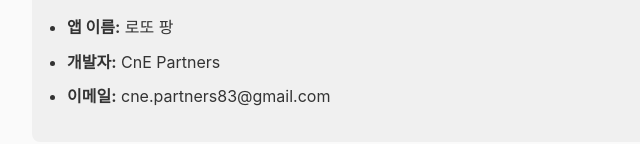
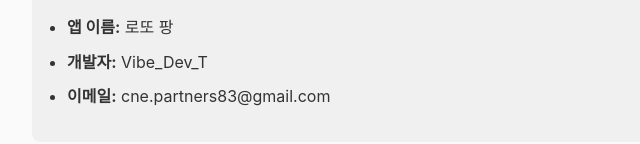
Before and after one commit to TyroYun/lottopang-privacy, a plain HTML site: page index.html in a window 1280 px wide. Shown: the part 1262-1406 px from the top of the page, 208-848 px from the left. Drawn offline with Linux system fonts and the light colour scheme.

Commit message:
Update developer name to Vibe_Dev_T

```diff
--- a/index.html
+++ b/index.html
@@ -75,7 +75,7 @@
         <p>개인정보처리방침에 대한 문의사항이 있으시면 아래로 연락해 주세요.</p>
         <ul>
             <li><strong>앱 이름:</strong> 로또 팡</li>
-            <li><strong>개발자:</strong> CnE Partners</li>
+            <li><strong>개발자:</strong> Vibe_Dev_T</li>
             <li><strong>이메일:</strong> cne.partners83@gmail.com</li>
         </ul>
     </div>
```
